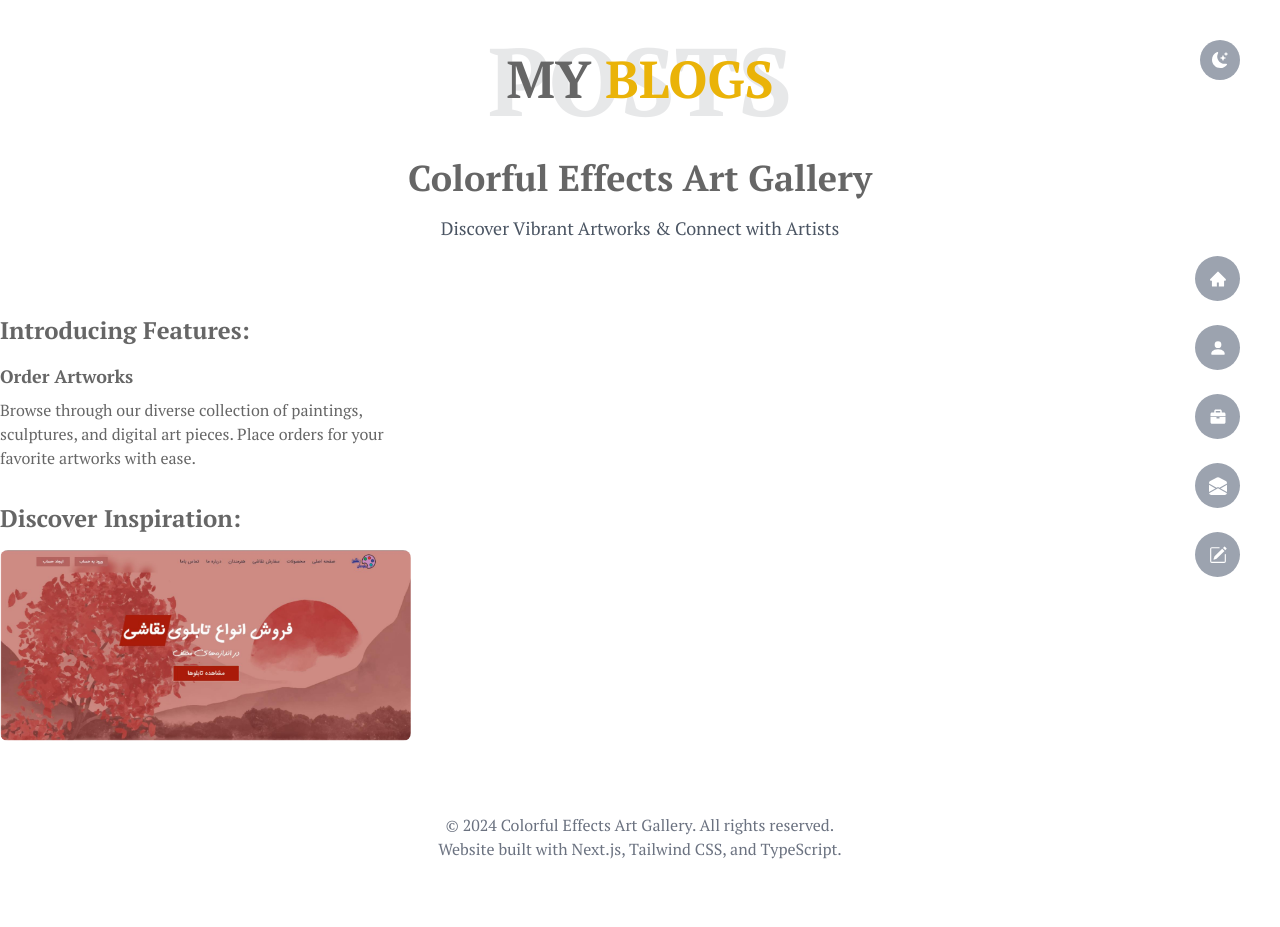
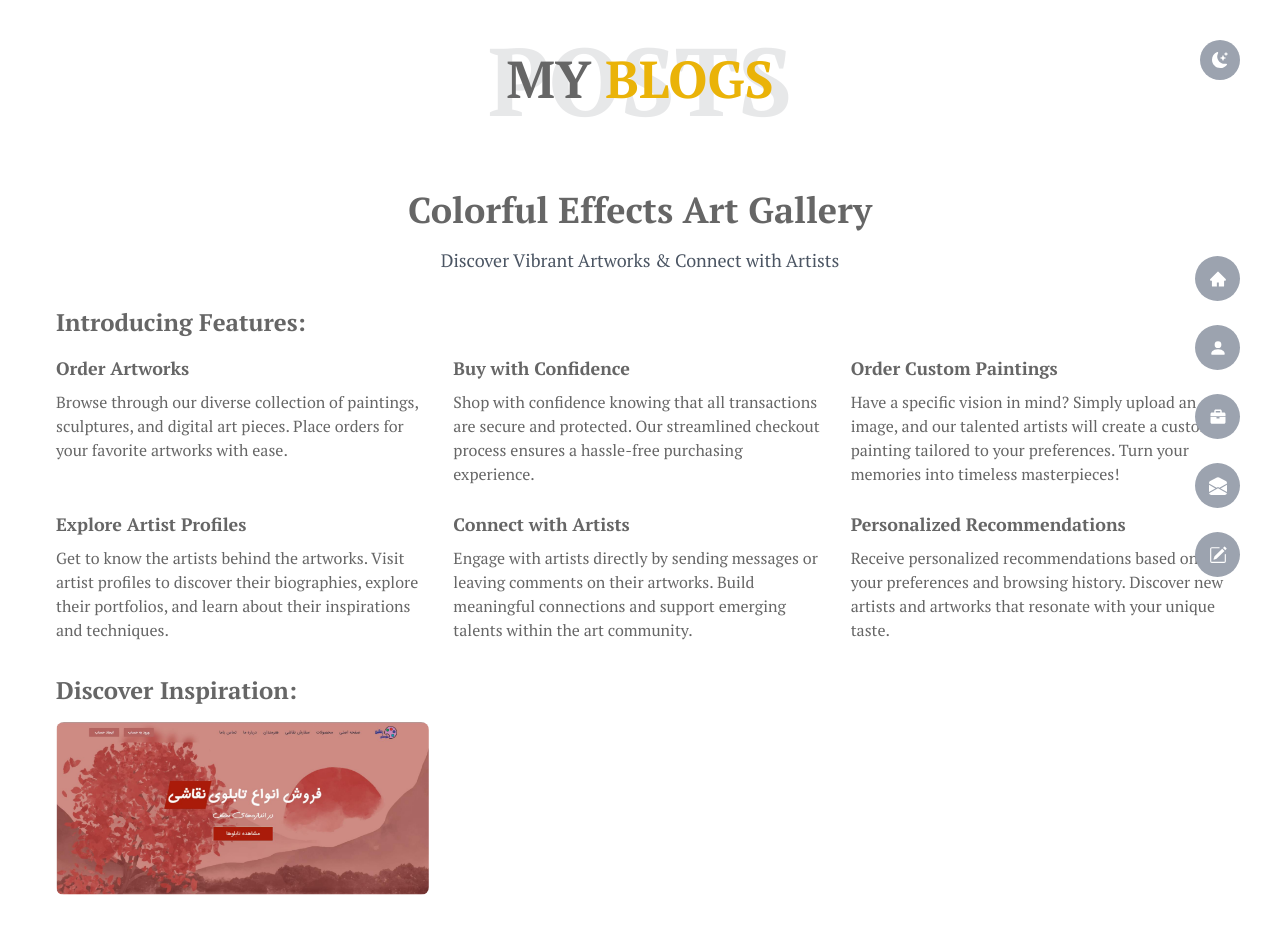
Before and after one commit to bahmani-dev/mohammadbahmani-portfolio, a Next.js app: page /artGallery in a window 1280 px wide. Before the commit the page ends 861 px from the top, so only its background shows below. Built offline with nearby package versions, Linux system fonts and the light colour scheme.

Commit message:
complete all features of project1

```diff
--- a/src/app/artGallery/page.tsx
+++ b/src/app/artGallery/page.tsx
@@ -14,6 +14,7 @@ const page = () => {
         posts
       </h2>
       <Header></Header>
+      <div className="container mx-auto px-4 py-8">
         <Head>
           <title>Colorful Effects Art Gallery</title>
           <meta
@@ -35,23 +36,77 @@ const page = () => {
         <main>
           {/* Introducing Features Section */}
           <section className="mt-8">
-          <h2 className="text-2xl font-semibold mb-4">Introducing Features:</h2>
+            <h2 className="text-2xl font-semibold mb-4">
+              Introducing Features:
+            </h2>
             <ul className="grid grid-cols-1 md:grid-cols-2 lg:grid-cols-3 gap-6">
               <li>
                 <h3 className="text-lg font-semibold mb-2">Order Artworks</h3>
                 <p>
-                Browse through our diverse collection of paintings, sculptures,
-                and digital art pieces. Place orders for your favorite artworks
-                with ease.
+                  Browse through our diverse collection of paintings,
+                  sculptures, and digital art pieces. Place orders for your
+                  favorite artworks with ease.
                 </p>
               </li>
-            {/* Add more features here */}
+              <li>
+                <h3 className="text-lg font-semibold mb-2">
+                  Buy with Confidence
+                </h3>
+                <p>
+                  Shop with confidence knowing that all transactions are secure
+                  and protected. Our streamlined checkout process ensures a
+                  hassle-free purchasing experience.
+                </p>
+              </li>
+              <li>
+                <h3 className="text-lg font-semibold mb-2">
+                  Order Custom Paintings
+                </h3>
+                <p>
+                  Have a specific vision in mind? Simply upload an image, and
+                  our talented artists will create a custom painting tailored to
+                  your preferences. Turn your memories into timeless
+                  masterpieces!
+                </p>
+              </li>
+              <li>
+                <h3 className="text-lg font-semibold mb-2">
+                  Explore Artist Profiles
+                </h3>
+                <p>
+                  Get to know the artists behind the artworks. Visit artist
+                  profiles to discover their biographies, explore their
+                  portfolios, and learn about their inspirations and techniques.
+                </p>
+              </li>
+              <li>
+                <h3 className="text-lg font-semibold mb-2">
+                  Connect with Artists
+                </h3>
+                <p>
+                  Engage with artists directly by sending messages or leaving
+                  comments on their artworks. Build meaningful connections and
+                  support emerging talents within the art community.
+                </p>
+              </li>
+              <li>
+                <h3 className="text-lg font-semibold mb-2">
+                  Personalized Recommendations
+                </h3>
+                <p>
+                  Receive personalized recommendations based on your preferences
+                  and browsing history. Discover new artists and artworks that
+                  resonate with your unique taste.
+                </p>
+              </li>
             </ul>
           </section>
 
           {/* Image Placeholder Section */}
           <section className="mt-8">
-          <h2 className="text-2xl font-semibold mb-4">Discover Inspiration:</h2>
+            <h2 className="text-2xl font-semibold mb-4">
+              Discover Inspiration:
+            </h2>
             <div className="grid grid-cols-1 md:grid-cols-2 lg:grid-cols-3 gap-6">
               <div className="bg-gray-200 rounded-lg overflow-hidden">
                 {/* Replace this with an actual image */}
@@ -66,14 +121,7 @@ const page = () => {
             </div>
           </section>
         </main>
-
-      <footer className="mt-8 text-center text-gray-500">
-        <p>
-          &copy; {new Date().getFullYear()} Colorful Effects Art Gallery. All
-          rights reserved.
-        </p>
-        <p>Website built with Next.js, Tailwind CSS, and TypeScript.</p>
-      </footer>
+      </div>
     </div>
   );
 };
```
Lines whose indentation alone changed are shown as unchanged.
